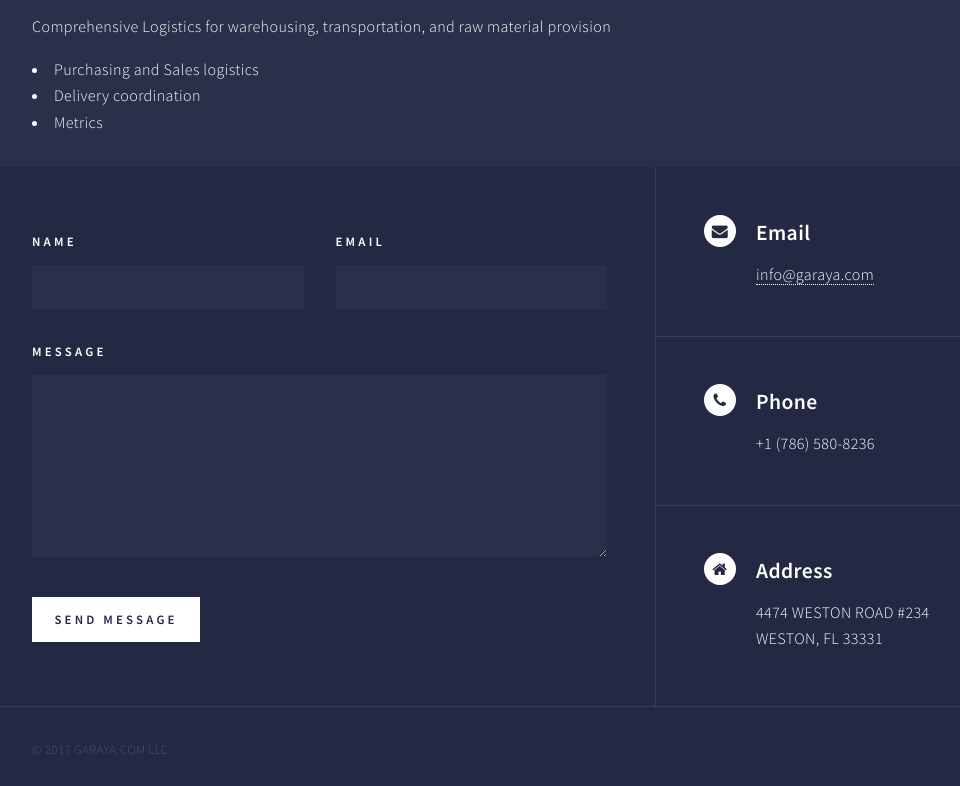
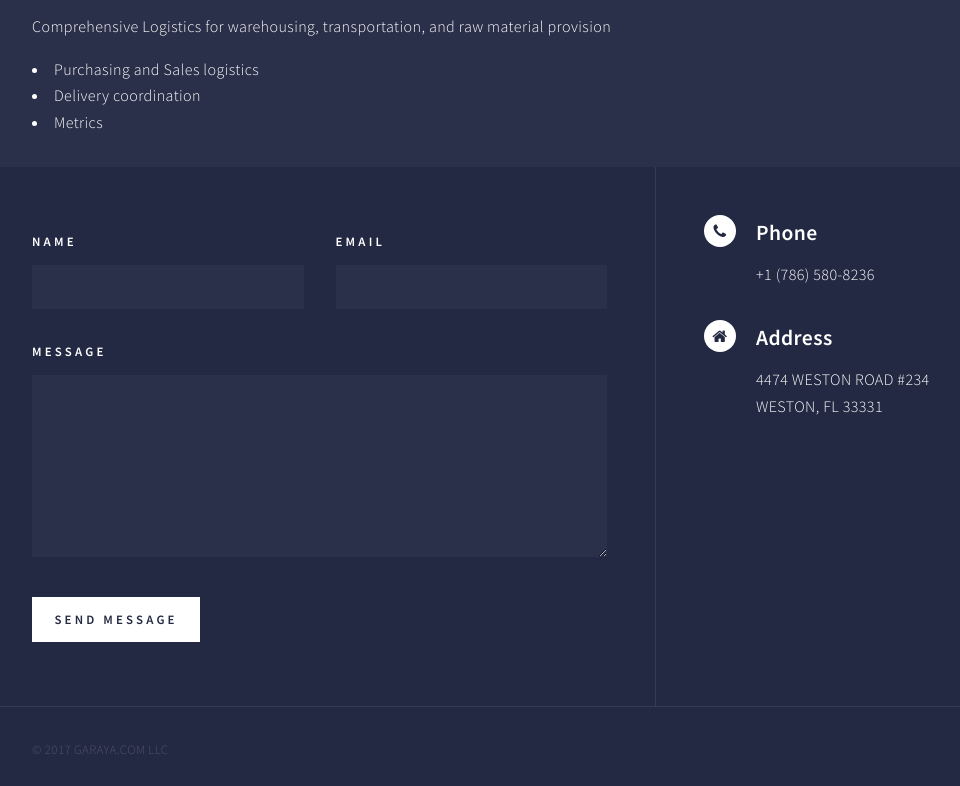
Before and after one commit to mrrobot16/garaya.com, a website: page index.html in a window 1280 px wide. Shown: the part 493-1279 px from the top of the page, without its empty margins (88-1048 px from the left). Drawn offline with Linux system fonts and the light colour scheme; files that its build step writes are made by us from their sources; files whose address does not match are found by name.

Commit message:
removed info@garaya.com

```diff
--- a/index.html
+++ b/index.html
@@ -90,21 +90,19 @@
 							</section>
 
 							<section class="split">
-								<section>
+								<!-- <section>
 									<div class="contact-method">
 										<span class="icon alt fa-envelope"></span>
 										<h3>Email</h3>
 										<a href="#">info@garaya.com</a>
 									</div>
-								</section>
+								</section> -->
 								<section>
 									<div class="contact-method">
 										<span class="icon alt fa-phone"></span>
 										<h3>Phone</h3>
 										<span>+1 (786) 580-8236</span>
 									</div>
-								</section>
-								<section>
 									<div class="contact-method">
 										<span class="icon alt fa-home"></span>
 										<h3>Address</h3>
@@ -113,6 +111,9 @@
 										 WESTON, FL 33331<br /></span>
 									</div>
 								</section>
+								<!-- <section>
+
+								</section> -->
 							</section>
 						</div>
 					</section>
```
